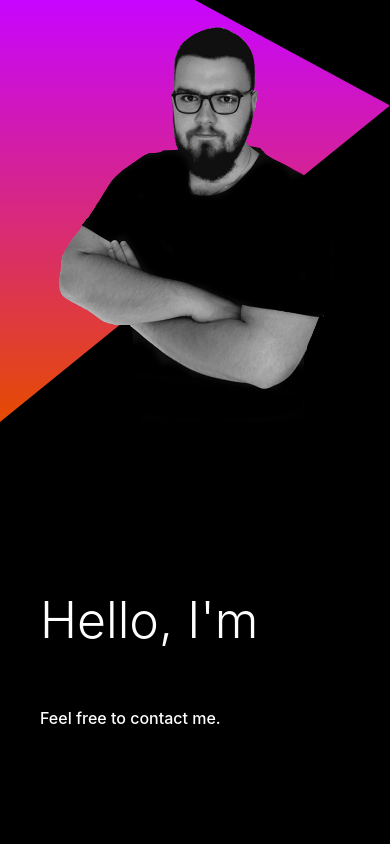
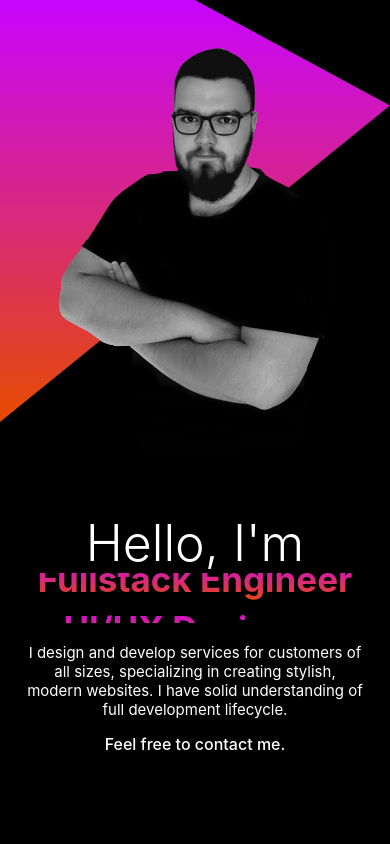
Before and after one commit to MatBebenek/me, a React (Create React App) app: page / in a window 390 px wide. Shown: the top 844 px of the page. Built offline with nearby package versions, Linux system fonts and the light colour scheme.

Commit message:
Added styles for mobile phones

```diff
--- a/package.json
+++ b/package.json
@@ -8,12 +8,12 @@
     "@testing-library/react": "^12.1.2",
     "@testing-library/user-event": "^13.5.0",
     "gh-pages": "^3.2.3",
+    "nth-check": ">=2.0.1",
     "react": "^17.0.2",
     "react-dom": "^17.0.2",
     "react-scripts": "5.0.0",
-    "web-vitals": "^2.1.4",
-    "nth-check": ">=2.0.1",
-    "postcss": ">=8.2.13"
+    "sass": "^1.49.4",
+    "web-vitals": "^2.1.4"
   },
   "scripts": {
     "start": "react-scripts start",
--- a/src/components/intro/Intro.jsx
+++ b/src/components/intro/Intro.jsx
@@ -1,4 +1,4 @@
-import "./intro.css";
+import "./intro.scss";
 import Me from "../../img/photo.png";
 
 const Intro = () => {
@@ -20,11 +20,11 @@ const Intro = () => {
             <div className="i-title-item">UI/UX Designer</div>
           </div>
         </div>
-        <p className="i-desc">
+        <div className="i-desc">
           I design and develop services for customers of all sizes,
-          specializing in creating stylish, modern websites with various backend services.
-        </p>
-        <p className="i-contact">Feel free to contact me.</p>
+          specializing in creating stylish, modern websites. I have solid understanding of full development lifecycle.
+        </div>
+        <div className="i-contact">Feel free to contact me.</div>
       </div>
       </div>
     </div>
--- a/src/components/intro/intro.css
+++ b/src/components/intro/intro.scss
@@ -18,7 +18,7 @@
   }
 
   .i-right-wrapper {
-    padding: 40px;
+    padding: 50px;
     height: 40%;
     display: flex;
     flex-direction: column;
@@ -99,7 +99,7 @@
       flex-direction: column;
     }
 
-    .i-left-wrapper {
+    .i-right-wrapper {
       padding: 10px;
       align-items: center;
       justify-content: center;
@@ -107,8 +107,22 @@
       height: 100%;
     }
 
-    .i-desc{
-      display: none;
+    .i-desc {
+      margin-top: 5px;
+      padding: 15px;
+      font-size: 15px;
+    }
+
+    .i-img {
+      height: 110%;
+    }
+
+    .i-title-item {
+      justify-content: center;
+    }
+
+    .i-intro {
+      margin: 0px;
     }
 
   }
```
Also changed, not shown: 1 other file (tests, documents, lock files or other folders).
